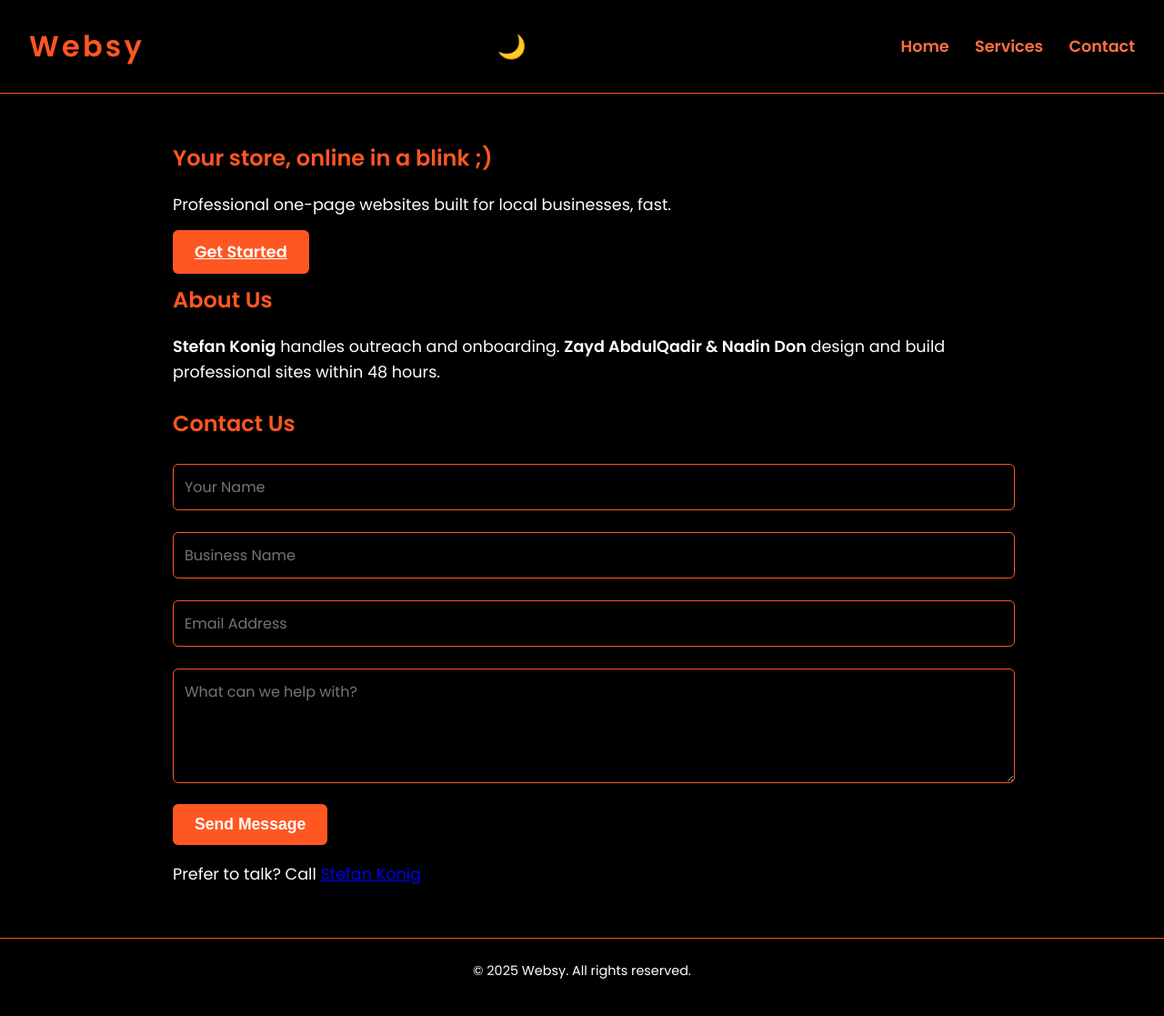
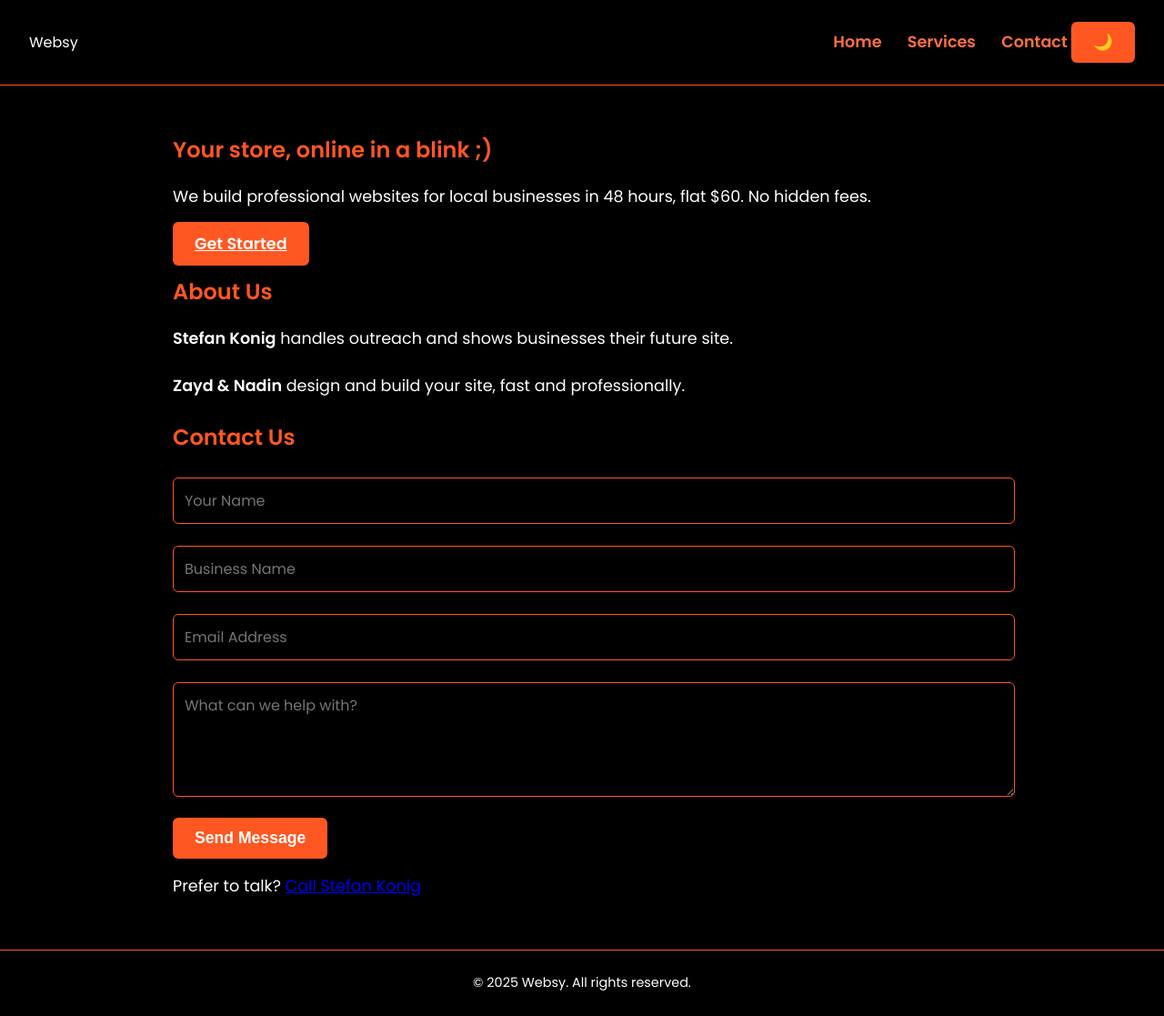
Before and after one commit to Zayd2010/e.g.localbizdemo, a plain HTML site: page index.html in a window 1280 px wide. Shown: the whole page at 91% size. Drawn offline with Linux system fonts and the light colour scheme.

Commit message:
Update index.html

```diff
--- a/index.html
+++ b/index.html
@@ -2,33 +2,33 @@
 <html lang="en">
 <head>
   <meta charset="UTF-8" />
-  <meta name="viewport" content="width=device-width, initial-scale=1" />
+  <meta name="viewport" content="width=device-width, initial-scale=1.0" />
   <title>Websy – Your store, online in a blink ;)</title>
+  <link rel="stylesheet" href="style.css" />
   <link href="https://fonts.googleapis.com/css2?family=Poppins:wght@400;600&display=swap" rel="stylesheet" />
-  <link rel="stylesheet" href="style.css" />
 </head>
 <body>
-
   <header>
-    <div class="logo">Websy</div>
-    <button id="modeToggle" class="mode-toggle" aria-label="Toggle dark/light mode">🌙</button>
+    <div class="logo-text">Websy</div>
     <nav>
       <a href="index.html">Home</a>
       <a href="services.html">Services</a>
       <a href="#contact">Contact</a>
+      <button id="modeToggle" aria-label="Toggle dark/light mode">🌙</button>
     </nav>
   </header>
 
   <main>
     <section class="hero">
       <h1>Your store, online in a blink ;)</h1>
-      <p>Professional one-page websites built for local businesses, fast.</p>
+      <p>We build professional websites for local businesses in 48 hours, flat $60. No hidden fees.</p>
       <a href="#contact" class="button">Get Started</a>
     </section>
 
-    <section id="about">
+    <section class="about">
       <h2>About Us</h2>
-      <p><strong>Stefan Konig</strong> handles outreach and onboarding. <strong>Zayd AbdulQadir & Nadin Don</strong> design and build professional sites within 48 hours.</p>
+      <p><strong>Stefan Konig</strong> handles outreach and shows businesses their future site.</p>
+      <p><strong>Zayd & Nadin</strong> design and build your site, fast and professionally.</p>
     </section>
 
     <section id="contact">
@@ -40,7 +40,7 @@
         <textarea name="Message" rows="4" placeholder="What can we help with?"></textarea>
         <button type="submit">Send Message</button>
       </form>
-      <p>Prefer to talk? Call <a href="tel:+447881092981">Stefan Konig</a></p>
+      <p style="margin-top:1rem;">Prefer to talk? <a href="tel:+447881092981">Call Stefan Konig</a></p>
     </section>
   </main>
 
@@ -48,6 +48,12 @@
     &copy; 2025 Websy. All rights reserved.
   </footer>
 
-  <script src="script.js"></script>
+  <script>
+    const toggle = document.getElementById('modeToggle');
+    toggle.addEventListener('click', () => {
+      document.body.classList.toggle('light');
+      toggle.textContent = document.body.classList.contains('light') ? '☀️' : '🌙';
+    });
+  </script>
 </body>
 </html>
```
